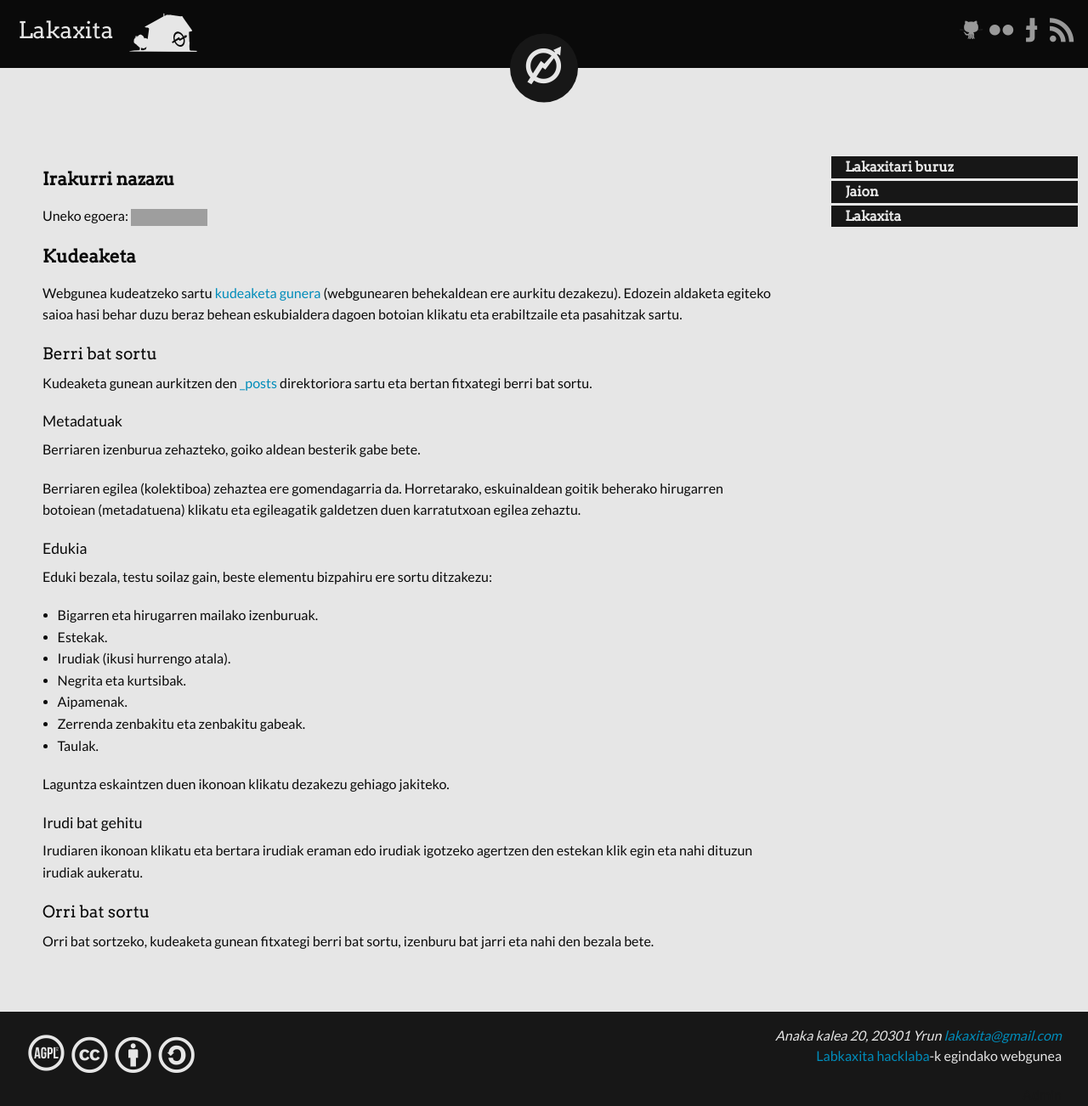
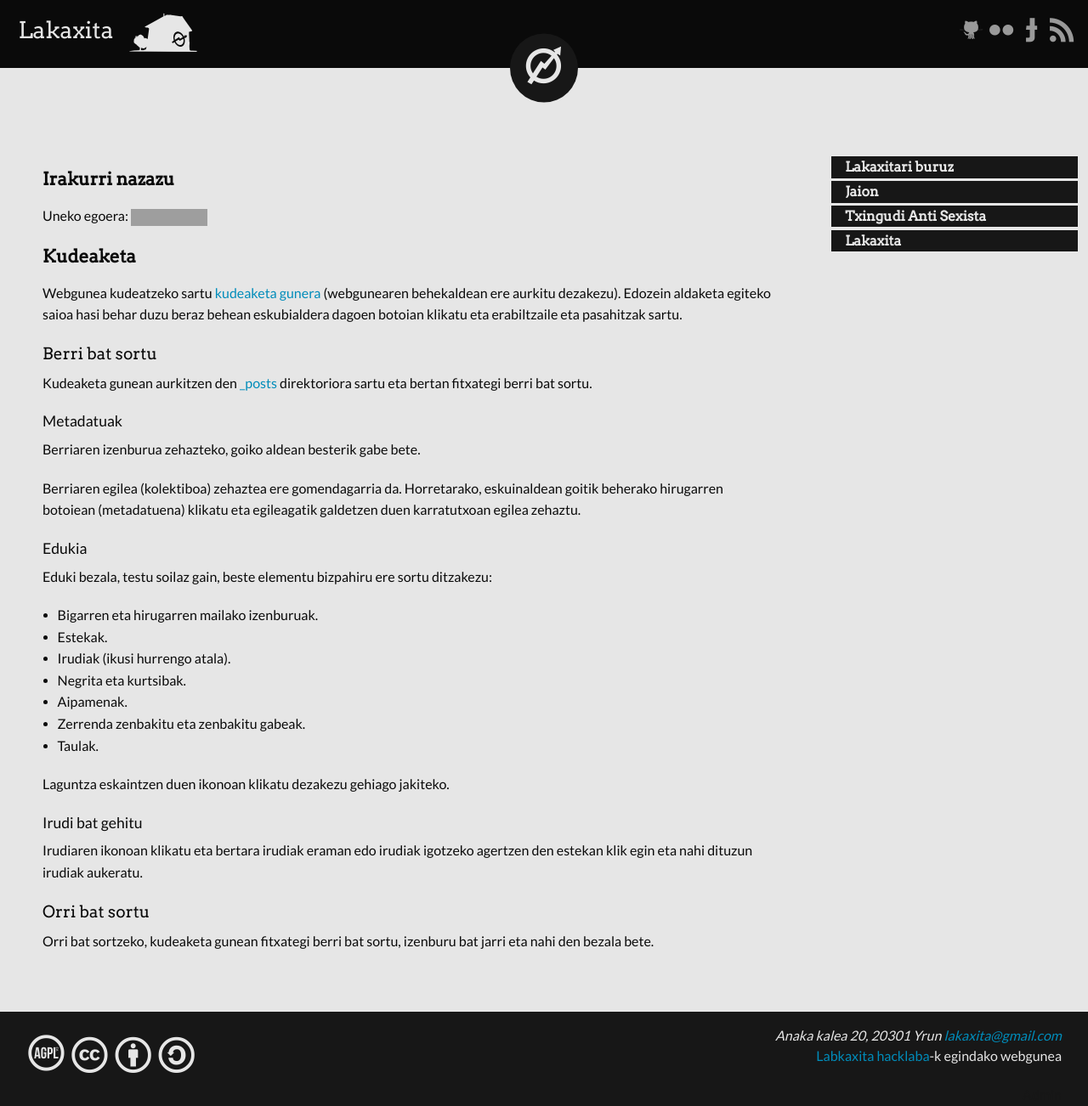
Before and after one commit to lakaxita/lakaxita.github.io, a Jekyll site: the page built from README.markdown, in a window 1280 px wide and 1317 px high. Shown: the top 1302 px of the window at 85% size. Built offline with Jekyll 4.4.1, drawn with Linux system fonts in a browser that asks for light colours; Markdown is read by kramdown in place of the engine named in the settings; grey boxes are pictures that could not be loaded.

Commit message:
Add TAS group

```diff
--- a/_config.yml
+++ b/_config.yml
@@ -122,3 +122,5 @@ prose:
                           value: 'herrira'
                         - name: 'Irungo Errepublikarrak'
                           value: 'errepublikarrak'
+                        - name: 'Txingudi Anti Sexista'
+                          value: 'tas'
--- a/_data/groups.yml
+++ b/_data/groups.yml
@@ -30,3 +30,5 @@ herrira:
     name: Herrira
 errepublikarrak:
     name: Irungo Errepublikarrak
+tas:
+    name: Txingudi Anti Sexista
```
